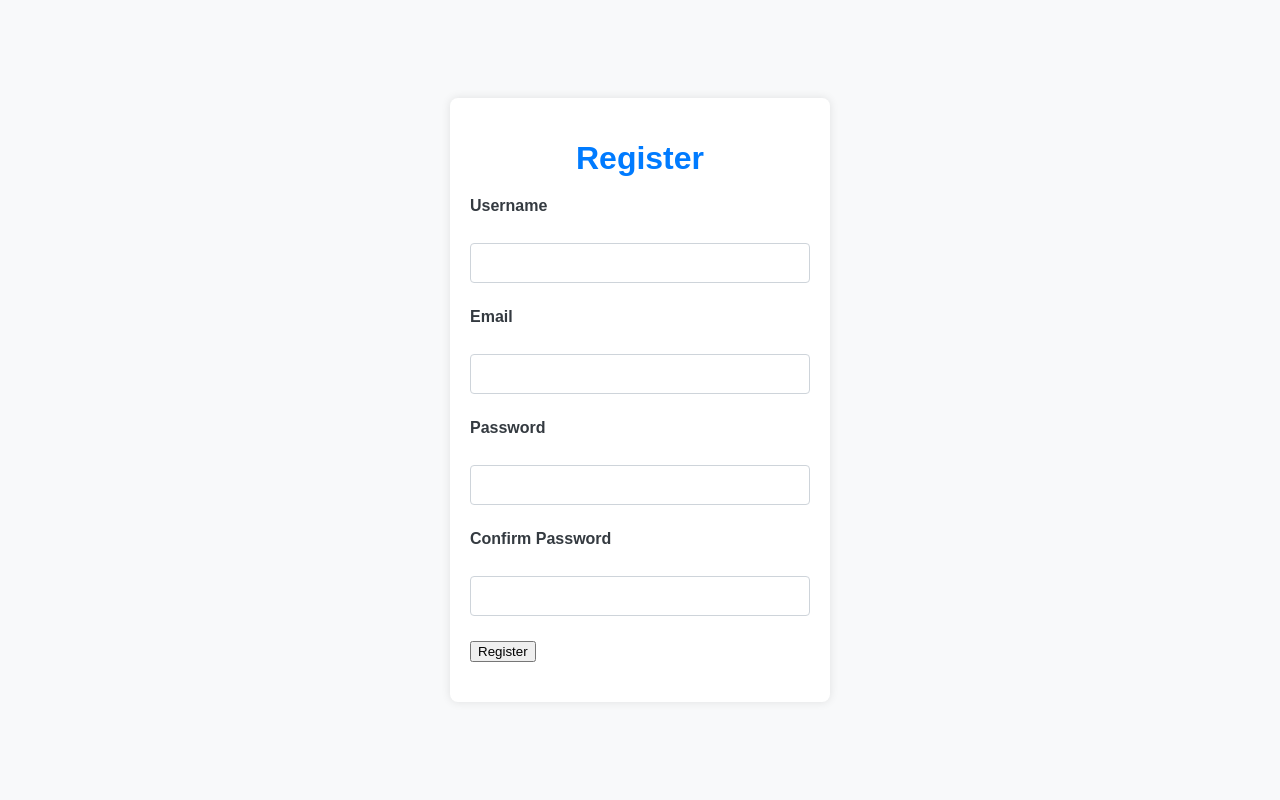
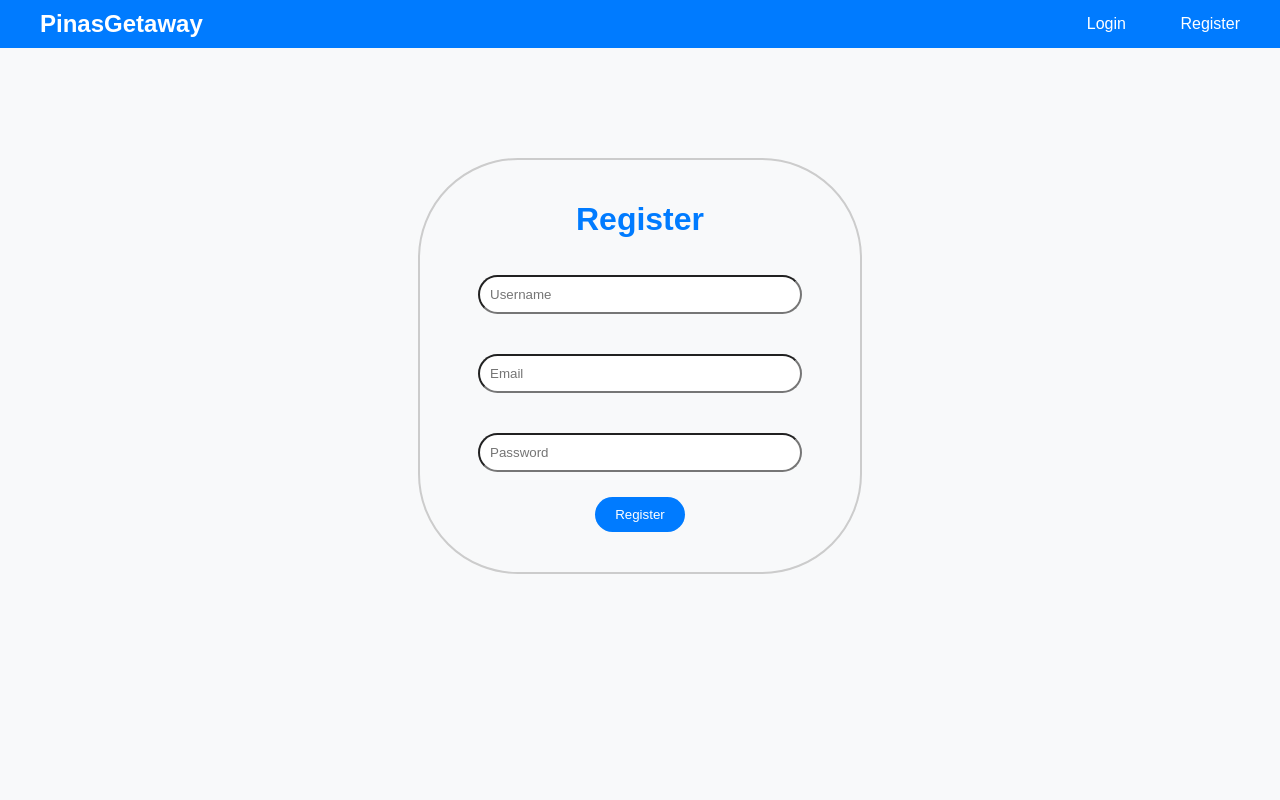
Before and after one commit to ZenChris18/Vacation-Site, a Flask app: page /register in a window 1280 px wide. Run offline with Flask 3, Linux system fonts and the light colour scheme; some libraries are stand-ins or nearby versions.

Commit message:
Fixed Login and register

```diff
--- a/forms.py
+++ b/forms.py
@@ -3,14 +3,13 @@ from wtforms import StringField, PasswordField, SubmitField
 from wtforms.validators import DataRequired, Email, EqualTo
 
 class LoginForm(FlaskForm):
-    username = StringField('Username', validators=[DataRequired()])
-    email = StringField('Email', validators=[DataRequired(), Email()])
-    password = PasswordField('Password', validators=[DataRequired()])
+    email = StringField(validators=[DataRequired(), Email()], render_kw={"placeholder": "Email"})
+    password = PasswordField(validators=[DataRequired()], render_kw={"placeholder": "Password"})
     submit = SubmitField('Log In')
 
 class RegisterForm(FlaskForm):
-    username = StringField('Username', validators=[DataRequired()])
-    email = StringField('Email', validators=[DataRequired(), Email()])
-    password = PasswordField('Password', validators=[DataRequired()])
-    confirm_password = PasswordField('Confirm Password', validators=[DataRequired(), EqualTo('password', message='Passwords must match')])
+    username = StringField(validators=[DataRequired()], render_kw={"placeholder": "Username"})
+    email = StringField(validators=[DataRequired(), Email()], render_kw={"placeholder": "Email"})
+    password = PasswordField(validators=[DataRequired()], render_kw={"placeholder": "Password"})
+    confirm_password = PasswordField(validators=[DataRequired(), EqualTo('password', message='Passwords must match')], render_kw={"placeholder": "Confirm Password"})
     submit = SubmitField('Register')
--- a/static/css/styles.css
+++ b/static/css/styles.css
@@ -2,74 +2,84 @@ body {
     font-family: Arial, sans-serif;
     background-color: #f8f9fa;
     color: #343a40;
-    display: flex;
-    justify-content: center;
-    align-items: center;
-    height: 100vh;
     margin: 0;
+    padding: 0;
 }
 
-.container {
-    max-width: 800px;
-    padding: 20px;
-    background-color: #ffffff;
-    box-shadow: 0 0 10px rgba(0, 0, 0, 0.1);
-    border-radius: 8px;
+.navbar {
+    background-color: #007bff;
+    overflow: hidden;
+    padding: 10px 20px;
+    display: flex;
+    justify-content: space-between;
+    align-items: center;
+}
+
+.navbar a {
+    color: white;
+    text-decoration: none;
+    padding: 14px 20px;
+    border-radius: 4px;
+    transition: background-color 0.3s;
+}
+
+.navbar a:hover {
+    background-color: #0056b3;
+}
+
+.navbar-left {
+    font-size: 24px;
+    font-weight: bold;
+}
+
+.navbar-right a {
+    margin-left: 10px;
+}
+
+
+h1, h2 {
+    color: #007bff;
+}
+
+.container-form {
+    text-align: center;
+    max-width: 400px; /* how big the border */
+    margin: 110px auto; /* Adjust margin to add space around the container */
+    padding: 20px; /* Reduce padding to make the container more compact */
+    border: 2px solid #ccc; /* Add border here */
+    border-radius: 100px; /* Make border Circle*/
+}
+form {
+    margin: 20px 0;
     text-align: center;
 }
 
-h1 {
-    color: #007bff;
-    margin-bottom: 20px;
-}
-
-form {
-    margin: 20px 0;
-    text-align: left;
-}
-
 form div {
-    margin-bottom: 15px;
-}
-
-form label {
-    display: block;
-    margin-bottom: 5px;
-    font-weight: bold;
+    margin-bottom: 10px;
 }
 
 form input[type="text"],
 form input[type="email"],
 form input[type="password"] {
     width: 100%;
+    max-width: 300px;
     padding: 10px;
-    margin-top: 5px;
-    margin-bottom: 10px;
-    border: 1px solid #ced4da;
-    border-radius: 4px;
-    box-sizing: border-box;
-    font-size: 16px;
+    margin: 15px auto;
+    border-radius: 100px;
+
 }
 
-form input[type="text"]:focus,
-form input[type="email"]:focus,
-form input[type="password"]:focus {
-    border-color: #80bdff;
-    outline: none;
-    box-shadow: 0 0 5px rgba(0, 123, 255, 0.25);
+
+form input[type="submit"] {
+    background-color: #007bff;
+    color: white;
+    padding: 10px 20px;
+    border: none;
+    border-radius: 100px;
+    cursor: pointer;
 }
 
-form button {
-    padding: 10px 20px;
-    background-color: #007bff;
-    color: #ffffff;
-    border: none;
-    border-radius: 4px;
-    cursor: pointer;
-    font-size: 16px;
-}
-
-form button:hover {
+form input[type="submit"]:hover {
     background-color: #0056b3;
 }
 
@@ -91,3 +101,7 @@ form button:hover {
     background-color: #f8d7da;
     border-color: #f5c6cb;
 }
+
+.centered {
+    text-align: center;
+}
--- a/templates/layout.html
+++ b/templates/layout.html
@@ -7,6 +7,15 @@
     <link rel="stylesheet" type="text/css" href="{{ url_for('static', filename='css/styles.css') }}">
 </head>
 <body>
+    <nav class="navbar">
+        <div class="navbar-left">
+            <a href="{{ url_for('index') }}">PinasGetaway</a>
+        </div>
+        <div class="navbar-right">
+            <a href="{{ url_for('login') }}">Login</a>
+            <a href="{{ url_for('register') }}">Register</a>
+        </div>
+    </nav>
     {% block body %}
     {% endblock %}
 </body>
--- a/templates/register.html
+++ b/templates/register.html
@@ -1,35 +1,25 @@
 {% extends "layout.html" %}
 
 {% block body %}
-<div class="container">
+<div class="container-form">
     <h1>Register</h1>
     <form method="POST" action="">
         {{ form.hidden_tag() }}  <!-- CSRF token -->
         <div>
-            {{ form.username.label }}<br>
-            {{ form.username(size=32) }}<br>
+            {{ form.username(size=32) }}<br>  <!-- Removed label rendering -->
             {% for error in form.username.errors %}
                 <span style="color: red;">[{{ error }}]</span>
             {% endfor %}
         </div>
         <div>
-            {{ form.email.label }}<br>
-            {{ form.email(size=32) }}<br>
+            {{ form.email(size=32) }}<br>  <!-- Removed label rendering -->
             {% for error in form.email.errors %}
                 <span style="color: red;">[{{ error }}]</span>
             {% endfor %}
         </div>
         <div>
-            {{ form.password.label }}<br>
-            {{ form.password(size=32) }}<br>
+            {{ form.password(size=32) }}<br>  <!-- Removed label rendering -->
             {% for error in form.password.errors %}
-                <span style="color: red;">[{{ error }}]</span>
-            {% endfor %}
-        </div>
-        <div>
-            {{ form.confirm_password.label }}<br>
-            {{ form.confirm_password(size=32) }}<br>
-            {% for error in form.confirm_password.errors %}
                 <span style="color: red;">[{{ error }}]</span>
             {% endfor %}
         </div>
```
Also changed, not shown: templates/index.html (+4 -6 lines), templates/login.html (+3 -12 lines), README.md.
